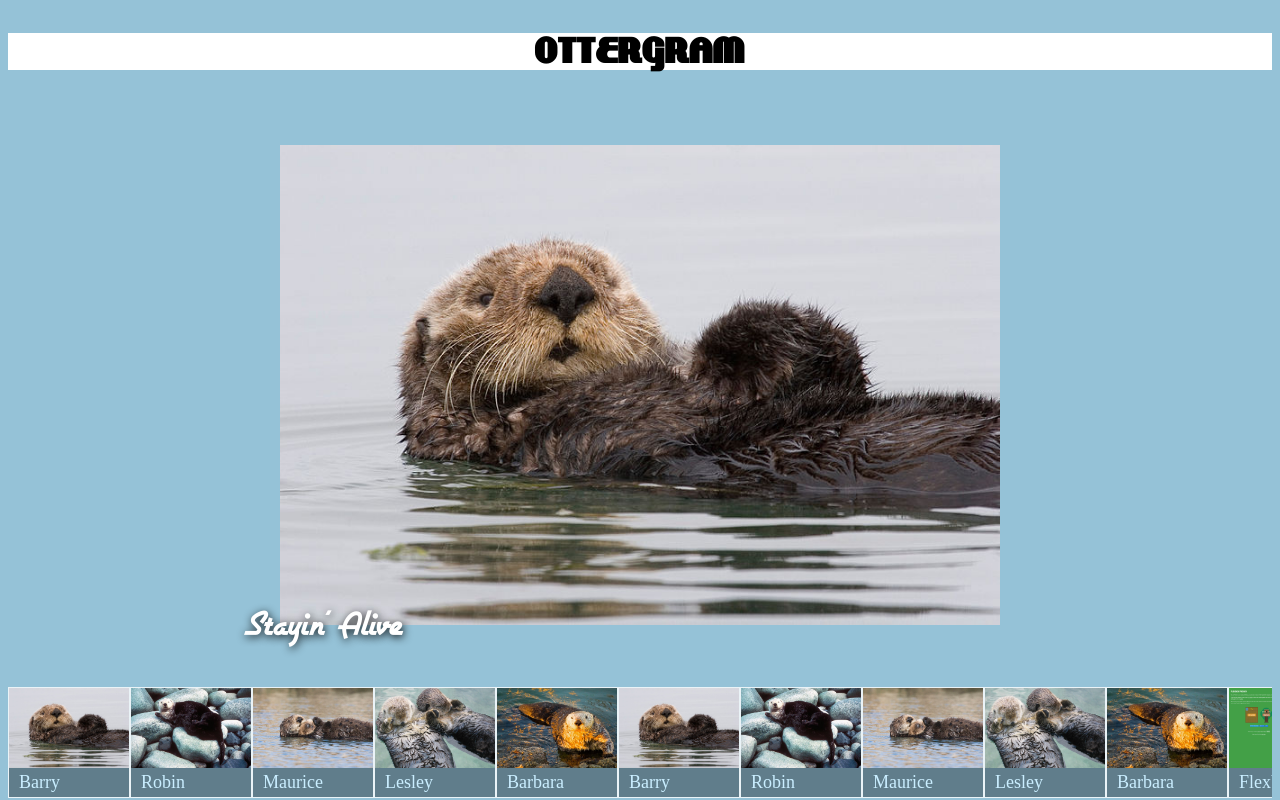
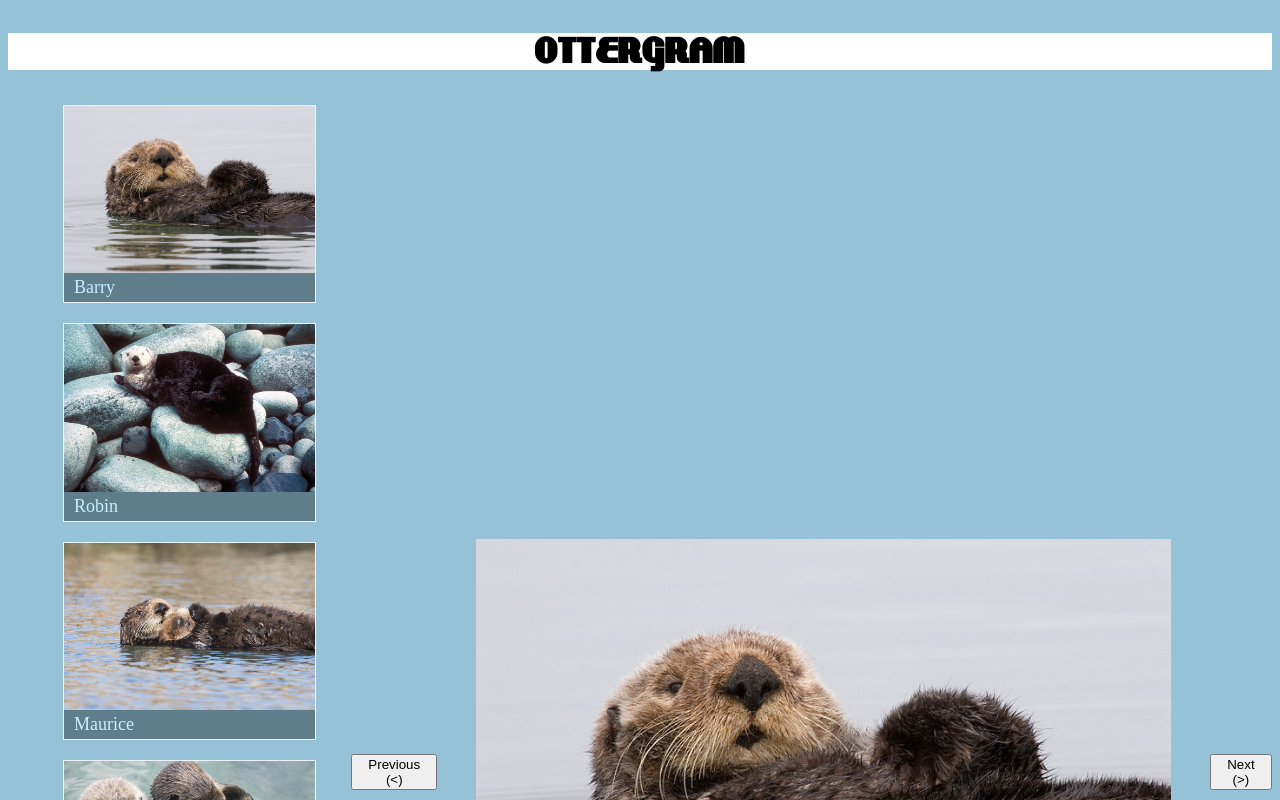
Before and after one commit to grenadier117/csuf-349-hw0, a React (Create React App) app: page / in a window 1280 px wide. Shown: the top 800 px of the page. Built offline with nearby package versions, Linux system fonts and the light colour scheme.

Commit message:
Added chapter 7 functionality

```diff
--- a/public/index.html
+++ b/public/index.html
@@ -39,5 +39,5 @@
       To create a production bundle, use `npm run build` or `yarn build`.
     -->
 </body>
-
+<script src="scripts/main.js" charset="utf-8"></script>
 </html>
--- /dev/null
+++ b/public/scripts/main.js
@@ -0,0 +1,11 @@
+console.log('@JAKE - test');
+
+var DETAIL_IMAGE_SELECTOR = '[data-image-role="target"]';
+var DETAIL_TITLE_SELECTOR = '[data-image-role="title"]';
+var THUMBNAIL_LINK_SELECTOR = '[data-image-role="trigger"]';
+
+function setDetails() {
+  'use strict';
+  var detailImage = document.querySelector(DETAIL_IMAGE_SELECTOR);
+  detailImage.setAttribute('src', 'img/otter3.jpg');
+}
--- a/src/app/App.css
+++ b/src/app/App.css
@@ -56,6 +56,7 @@ a {
   padding: 0;
   white-space: nowrap;
   overflow-x: auto;
+  padding: 20px 0;
 }
 
 .thumbnail-item {
@@ -64,6 +65,11 @@ a {
   max-width: 120px;
   border: 1px solid rgb(100%, 100%, 100%);
   border: 1px solid rgba(100%, 100%, 100%, 0.8);
+  transition: transform 133ms ease-in-out;
+}
+
+.thumbnail-item:hover {
+  transform: scale(1.2);
 }
 
 .thumbnail-image {
@@ -94,6 +100,12 @@ a {
 .detail-image-frame {
   position: relative;
   text-align: center;
+  transition: transform 333ms cubic-bezier(1,.06,.28,1);
+}
+
+.is-tiny {
+  transform: scale(0.001);
+  transition: transform 0ms;
 }
 
 .detail-image {
@@ -109,3 +121,35 @@ a {
   text-shadow: rgba(0, 0, 0, 0.9) 1px 2px 9px;
   font-size: 40px;
 }
+
+.hidden-detail .thumbnail-list {
+  flex-direction: column;
+  align-items: center;
+}
+
+.hidden-detail .thumbnail-item {
+  max-width: 80%;
+}
+
+.hidden-detail .detail-image-container {
+  display: none;
+}
+
+@media all and (min-width: 768px) {
+  .main-content {
+    flex-direction: row;
+    overflow: hidden;
+  }
+  .thumbnail-list {
+    flex-direction: column;
+    order: 0;
+    margin-left: 20px;
+    padding: 0 35px;
+  }
+  .thumbnail-item {
+    max-width: 260px;
+  }
+  .thumbnail-item+.thumbnail-item {
+    margin-top: 20px;
+  }
+}
--- a/src/app/App.tsx
+++ b/src/app/App.tsx
@@ -6,9 +6,14 @@ import otter4 from '../img/otter4.jpg';
 import otter5 from '../img/otter5.jpg';
 import flexboxFroggy from '../img/Screen Shot 2021-09-06 at 5.50.39 PM.png';
 import gridGarden from '../img/Screen Shot 2021-09-06 at 6.12.10 PM.png';
-import React from 'react';
+import React, { useEffect } from 'react';
+import { initializeEvents } from './scripts/main';
 
 const App = (): JSX.Element => {
+  useEffect(() => {
+    initializeEvents();
+  }, []);
+
   return (
     <React.Fragment>
       <header className="main-header">
@@ -17,83 +22,62 @@ const App = (): JSX.Element => {
       <main className="main-content">
         <ul className="thumbnail-list">
           <li className="thumbnail-item">
-            <a href="#">
+            <a href={otter1} data-image-role="trigger" data-image-title="Barry the Otter" data-image-url={otter1}>
               <img className="thumbnail-image" src={otter1} alt="Barry the Otter"></img>{' '}
               <span className="thumbnail-title">Barry</span>
             </a>
           </li>
           <li className="thumbnail-item">
-            <a href="#">
+            <a href={otter2} data-image-role="trigger" data-image-title="Robin the Otter" data-image-url={otter2}>
               <img className="thumbnail-image" src={otter2} alt="Robin the Otter"></img>{' '}
               <span className="thumbnail-title">Robin</span>
             </a>
           </li>
           <li className="thumbnail-item">
-            <a href="#">
+            <a href={otter3} data-image-role="trigger" data-image-title="Maurice the Otter" data-image-url={otter3}>
               <img className="thumbnail-image" src={otter3} alt="Maurice the Otter"></img>{' '}
               <span className="thumbnail-title">Maurice</span>
             </a>
           </li>
           <li className="thumbnail-item">
-            <a href="#">
+            <a href={otter4} data-image-role="trigger" data-image-title="Lesley the Otter" data-image-url={otter4}>
               <img className="thumbnail-image" src={otter4} alt="Lesley the Otter"></img>{' '}
               <span className="thumbnail-title">Lesley</span>
             </a>
           </li>
           <li className="thumbnail-item">
-            <a href="#">
+            <a href={otter5} data-image-role="trigger" data-image-title="Barbara the Otter" data-image-url={otter5}>
               <img className="thumbnail-image" src={otter5} alt="Barbara the Otter"></img>{' '}
               <span className="thumbnail-title">Barbara</span>
             </a>
           </li>
           <li className="thumbnail-item">
-            <a href="#">
-              <img className="thumbnail-image" src={otter1} alt="Barry the Otter"></img>{' '}
-              <span className="thumbnail-title">Barry</span>
-            </a>
-          </li>
-          <li className="thumbnail-item">
-            <a href="#">
-              <img className="thumbnail-image" src={otter2} alt="Robin the Otter"></img>{' '}
-              <span className="thumbnail-title">Robin</span>
-            </a>
-          </li>
-          <li className="thumbnail-item">
-            <a href="#">
-              <img className="thumbnail-image" src={otter3} alt="Maurice the Otter"></img>{' '}
-              <span className="thumbnail-title">Maurice</span>
-            </a>
-          </li>
-          <li className="thumbnail-item">
-            <a href="#">
-              <img className="thumbnail-image" src={otter4} alt="Lesley the Otter"></img>{' '}
-              <span className="thumbnail-title">Lesley</span>
-            </a>
-          </li>
-          <li className="thumbnail-item">
-            <a href="#">
-              <img className="thumbnail-image" src={otter5} alt="Barbara the Otter"></img>{' '}
-              <span className="thumbnail-title">Barbara</span>
-            </a>
-          </li>
-          <li className="thumbnail-item">
-            <a href="#">
+            <a
+              href={flexboxFroggy}
+              data-image-role="trigger"
+              data-image-title="Flexbox Froggy"
+              data-image-url={flexboxFroggy}
+            >
               <img className="thumbnail-image screenshot" src={flexboxFroggy} alt="Flexbox Froggy"></img>{' '}
               <span className="thumbnail-title">Flexbox Froggy</span>
             </a>
           </li>
           <li className="thumbnail-item">
-            <a href="#">
+            <a href={gridGarden} data-image-role="trigger" data-image-title="Grid Garden" data-image-url={gridGarden}>
               <img className="thumbnail-image screenshot" src={gridGarden} alt="Grid Garden"></img>{' '}
               <span className="thumbnail-title">Grid Garden</span>
             </a>
           </li>
         </ul>
         <div className="detail-image-container">
-          <div className="detail-image-frame">
-            <img className="detail-image" src={otter1} alt="" />{' '}
-            <span className="detail-image-title">Stayin&apos; Alive</span>
+          <button data-button-role="previous">Previous (&lt;)</button>
+          <div className="detail-image-frame" data-image-role="frame">
+            <img className="detail-image" src={otter1} alt="" data-image-role="target" />{' '}
+            <span className="detail-image-title" data-image-role="title">
+              Stayin&apos; Alive
+            </span>
           </div>
+          <button data-button-role="next">Next (&gt;)</button>
         </div>
       </main>
     </React.Fragment>
--- /dev/null
+++ b/src/app/scripts/main.js
@@ -0,0 +1,97 @@
+console.log('@JAKE - test');
+
+var DETAIL_IMAGE_SELECTOR = '[data-image-role="target"]';
+var DETAIL_TITLE_SELECTOR = '[data-image-role="title"]';
+var DETAIL_FRAME_SELECTOR = '[data-image-role="frame"]';
+var THUMBNAIL_LINK_SELECTOR = '[data-image-role="trigger"]';
+var HIDDEN_DETAIL_CLASS = 'hidden-detail';
+var TINY_EFFECT_CLASS = 'is-tiny';
+var PREV_BUTTON = '[data-button-role="previous"]';
+var NEXT_BUTTON = '[data-button-role="next"]';
+var ESC_KEY = 27;
+let currentImageIndex = 0;
+
+function setDetails(imageUrl, titleText) {
+  // 'use strict';
+  var detailImage = document.querySelector(DETAIL_IMAGE_SELECTOR);
+  detailImage.setAttribute('src', imageUrl);
+
+  var detailTitle = document.querySelector(DETAIL_TITLE_SELECTOR);
+  detailTitle.textContent = titleText;
+}
+
+function imageFromThumb(thumbnail) {
+  // 'use strict';
+  return thumbnail.getAttribute('data-image-url');
+}
+
+function titleFromThumb(thumbnail) {
+  return thumbnail.getAttribute('data-image-title');
+}
+
+function setDetailsFromThumb(thumbnail) {
+  setDetails(imageFromThumb(thumbnail), titleFromThumb(thumbnail));
+}
+
+function addThumbClickHandler(thumb, index) {
+  thumb.addEventListener('click', function (event) {
+    currentImageIndex = index;
+    event.preventDefault();
+    showDetails();
+    setDetailsFromThumb(thumb);
+  });
+}
+
+function getThumbnailsArray() {
+  var thumbnails = document.querySelectorAll(THUMBNAIL_LINK_SELECTOR);
+  var thumbnailArray = [].slice.call(thumbnails);
+  return thumbnailArray;
+}
+
+function hideDetails() {
+  document.body.classList.add(HIDDEN_DETAIL_CLASS);
+}
+
+function addKeyPressHandler() {
+  document.body.addEventListener('keyup', function (event) {
+    event.preventDefault();
+    console.log(event.keyCode);
+    if (event.keyCode === ESC_KEY) {
+      hideDetails();
+    }
+  });
+}
+
+function showDetails() {
+  var frame = document.querySelector(DETAIL_FRAME_SELECTOR);
+  document.body.classList.remove(HIDDEN_DETAIL_CLASS);
+  frame.classList.add(TINY_EFFECT_CLASS);
+  setTimeout(function () {
+    frame.classList.remove(TINY_EFFECT_CLASS);
+  }, 50);
+}
+
+function addButtonClickHandlers() {
+  document.querySelector(PREV_BUTTON).addEventListener('click', function (event) {
+    console.log('@JAKE - prev clicked');
+    const imageList = getThumbnailsArray();
+    if (currentImageIndex === 0) currentImageIndex = imageList.length - 1;
+    else currentImageIndex--;
+    setDetailsFromThumb(imageList[currentImageIndex]);
+  });
+
+  document.querySelector(NEXT_BUTTON).addEventListener('click', function (event) {
+    console.log('@JAKE - next clicked');
+    const imageList = getThumbnailsArray();
+    if (currentImageIndex === imageList.length - 1) currentImageIndex = 0;
+    else currentImageIndex++;
+    setDetailsFromThumb(imageList[currentImageIndex]);
+  });
+}
+
+export function initializeEvents() {
+  var thumbnails = getThumbnailsArray();
+  thumbnails.forEach(addThumbClickHandler);
+  addKeyPressHandler();
+  addButtonClickHandlers();
+}
--- a/tsconfig.json
+++ b/tsconfig.json
@@ -18,7 +18,8 @@
     "resolveJsonModule": true,
     "isolatedModules": true,
     "noEmit": true,
-    "jsx": "react-jsx"
+    "jsx": "react-jsx",
+    "baseUrl": "./src"
   },
   "include": [
     "src"
```
Also changed, not shown: src/app/helpers/helper.ts (added, +14 -0 lines), .eslintrc.json.
